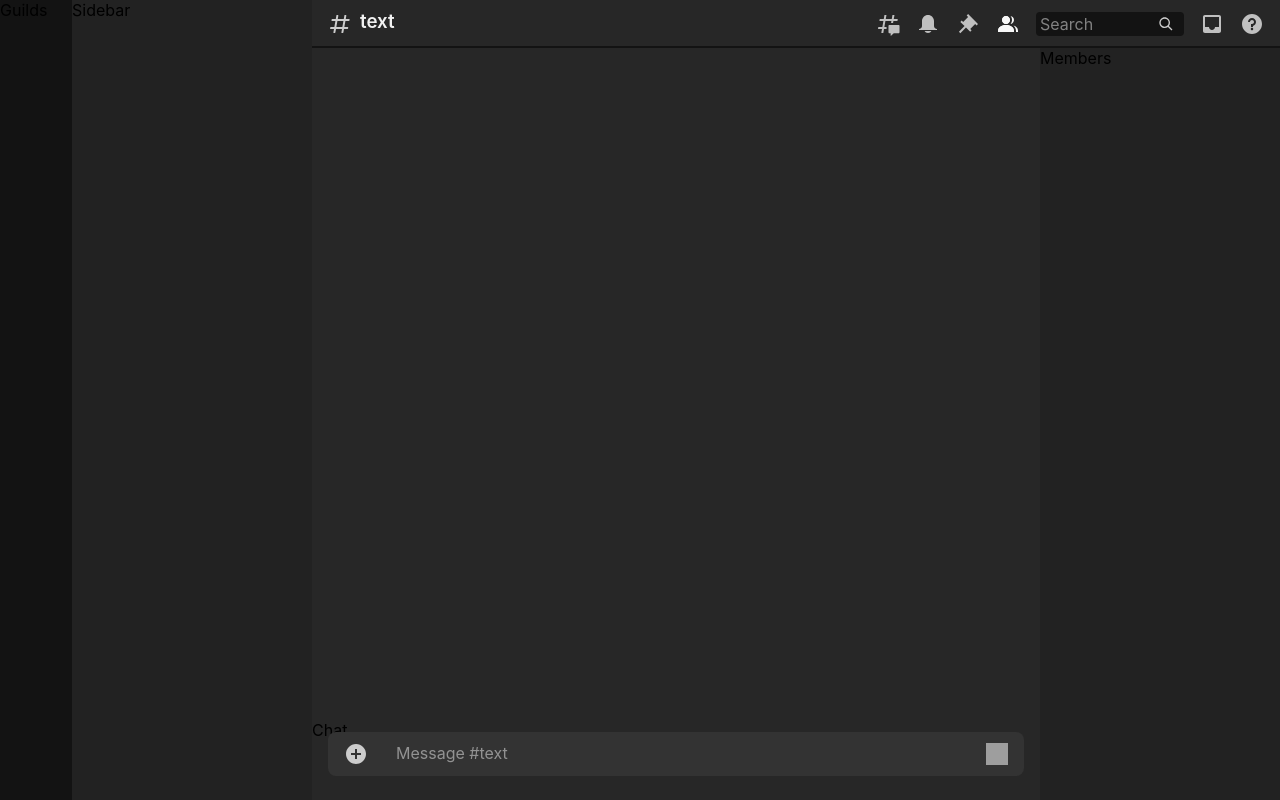
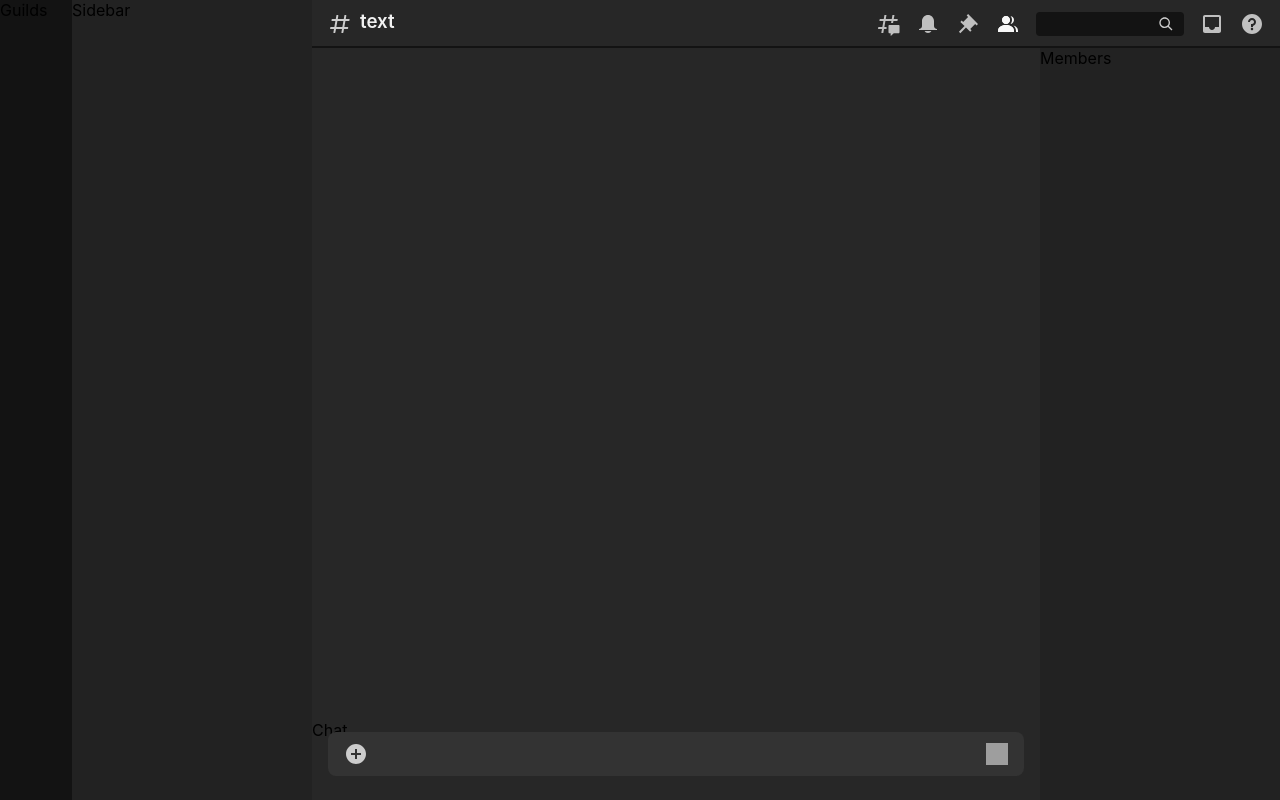
Before and after one commit to s15n/chaos-cord, a React (Create React App) app: page / in a window 1280 px wide. Built offline with nearby package versions, Linux system fonts and the light colour scheme; grey boxes are pictures that could not be loaded.

Commit message:
Added input

```diff
--- a/src/App.css
+++ b/src/App.css
@@ -1,10 +1,3 @@
-.text {
-  color: #f2f2f2;
-  font-size: 16;
-  font-style: normal;
-  font-weight: 400;
-}
-
 h3 {
   color: #f2f2f2;
   font-size: 16;
@@ -33,6 +26,23 @@ section {
 
 #MemberList {
   background-color: #222222;
+}
+
+.text {
+  color: #f2f2f2;
+  font-size: 16;
+  font-style: normal;
+  font-weight: 400;
+}
+
+.input {
+  font-family: -apple-system, BlinkMacSystemFont, 'Segoe UI', 'Roboto', 'Oxygen',
+    'Ubuntu', 'Cantarell', 'Fira Sans', 'Droid Sans', 'Helvetica Neue',
+    sans-serif;
+}
+
+.input:focus {
+  outline: none !important;
 }
 
 .row {
--- a/src/chat/ChatArea.tsx
+++ b/src/chat/ChatArea.tsx
@@ -1,4 +1,4 @@
-import { Component } from 'react'
+import { Component, createRef } from 'react'
 import { CallbackHandler, noCallback } from '../Callback'
 import Button from '../components/Button';
 import TextInput from '../components/TextInput';
@@ -77,7 +77,19 @@ type InputProps = {
     input: [string, (set: string) => void]
 }
 
-class Input extends Component<InputProps> {
+class Input extends Component<InputProps, {
+    input: string
+}> {
+    textAreaRef: any
+
+    constructor(props: InputProps) {
+        super(props)
+        this.state = {
+            input: props.input[0]
+        }
+        this.textAreaRef = createRef()
+    }
+
     render() {
         return (
             <form style={{
@@ -115,19 +127,35 @@ class Input extends Component<InputProps> {
                     </div>
 
                     <div style={{
-                        paddingTop: 11,
+                        paddingTop: 9,
                         paddingLeft: 10,
                         paddingRight: 10,
                         display: 'flex',
                         flexGrow: 1,
                     }}>
-                        <TextInput
+                        <textarea
+                        ref={this.textAreaRef}
+                        className='text input'
                         style={{
+                            backgroundColor: '#ffffff00',
+                            borderWidth: 0,
+                            resize: 'none',
                             height: 22,
                             width: '100%',
                             fontSize: 16,
                         }}
-                        placeholder='Message #text'
+                        onKeyPress={e => {
+                            if (e.key === 'Enter' && !e.shiftKey) {
+                                const ref: HTMLTextAreaElement = this.textAreaRef.current
+                                this.setState({input: ''})
+                                console.log(ref.textContent)
+                                e.preventDefault()
+                            }
+                        }}
+                        onChange={e => {
+                            this.setState({input: e.target.value})
+                        }}
+                        value={this.state.input}
                         />
                     </div>
 
@@ -152,9 +180,6 @@ class EmojiButton extends Component<{}, {
 
     render() {
         const isHoverEmoji = this.state.isHoverEmoji
-        const setHoverEmoji = (set: boolean) => this.setState({
-            isHoverEmoji: set
-        })
         const emojiIndex = this.state.emojiIndex
         return (
             <div style={{
@@ -167,10 +192,13 @@ class EmojiButton extends Component<{}, {
                     paddingLeft: 4 - (isHoverEmoji ? 1 : 0),
                     paddingTop: 11 - (isHoverEmoji ? 1 : 0)
                 }}>
-                    <Button style={{
-                        //width: 22,
-                        //height: 22,
-                    }} baseColor='#ffffff'>
+                    <Button onHover={over => {
+                        const state: any = over ? {
+                            isHoverEmoji: true,
+                            emojiIndex: Math.floor(Math.random() * 0x37) + 0x1f600
+                        } : { isHoverEmoji: false }
+                        this.setState(state)
+                    }}>
                         <img
                             style={{
                                 filter: `grayscale(${isHoverEmoji ? 0 : 100}%)`,
@@ -178,17 +206,9 @@ class EmojiButton extends Component<{}, {
                                 height: 22 + (isHoverEmoji ? 2 : 0),
                             }}
                             src={`https://abs-0.twimg.com/emoji/v2/svg/${emojiIndex.toString(16)}.svg`}
+                            alt='emoji'
                         />
                     </Button>
-                    <div style={{
-                        position: "absolute",
-                        cursor: "pointer",
-                        width: 22,
-                        height: 22
-                    }} onMouseEnter={() => {
-                        setHoverEmoji(true)
-                        this.setState({emojiIndex: Math.floor(Math.random() * 0x37) + 0x1f600})
-                    }} onMouseLeave={() => setHoverEmoji(false)}/>
                 </div>
             </div>
         )
--- a/src/components/Button.tsx
+++ b/src/components/Button.tsx
@@ -3,10 +3,13 @@ import { Component, CSSProperties } from 'react'
 type ButtonProps = {
     style?: CSSProperties | undefined,
     //hover?: (over: boolean, ref: Button) => void,
-    baseColor: any,
+    baseColor?: any,
     overColor?: any,
     activeColor?: any,
+
     onClick?: ButtonClickListener,
+    onHover?: ButtonHoverListener,
+
     toggle?: boolean,
     active?: boolean,
 }
@@ -17,6 +20,7 @@ type ButtonState = {
 }
 
 export type ButtonClickListener = (event: React.MouseEvent<HTMLDivElement, MouseEvent>, ref: Button) => void
+export type ButtonHoverListener = (over: boolean, ref: Button) => void
 
 export default class Button extends Component<ButtonProps, ButtonState> {
     constructor(props: ButtonProps) {
@@ -33,13 +37,19 @@ export default class Button extends Component<ButtonProps, ButtonState> {
             style={{
                 cursor: 'pointer',
                 ...this.props.style,
-                color: this.state.active ? this.props.activeColor ?? this.props.baseColor : this.state.over ? this.props.overColor ?? this.props.baseColor : this.props.baseColor
+                color: (this.state.active
+                    ? this.props.activeColor ?? this.props.baseColor
+                    : this.state.over
+                        ? this.props.overColor ?? this.props.baseColor
+                        : this.props.baseColor) ?? this.props.style?.color
             }}
             onMouseEnter={() => {
                 this.setState({ over: true })
+                this.props.onHover?.(true, this)
             }}
             onMouseLeave={() => {
                 this.setState({ over: false })
+                this.props.onHover?.(false, this)
             }}
             onMouseDown={() => {
                 this.setState({ active: this.props.toggle ? !this.state.active : true })
--- a/src/components/TextInput.tsx
+++ b/src/components/TextInput.tsx
@@ -24,18 +24,8 @@ export default class TextInput extends Component<TextInputProps, TextInputState>
 
     render() {
         return (
-            <div style={{
-                cursor: 'text',
-                ...this.props.style
-            }}>
-                <span onClick={() => this.setState({focused: true})} style={{
-                    position: 'absolute',
-                    paddingLeft: 2,
-                    paddingRight: 2,
-                    color: this.state.text.length === 0 ? this._textColorPlaceholder : this._textColor
-                }}>
-                    {this.props.placeholder}
-                </span>
+            <div style={this.props.style}>
+                {this.props.children}
             </div>
         )
     }
```
